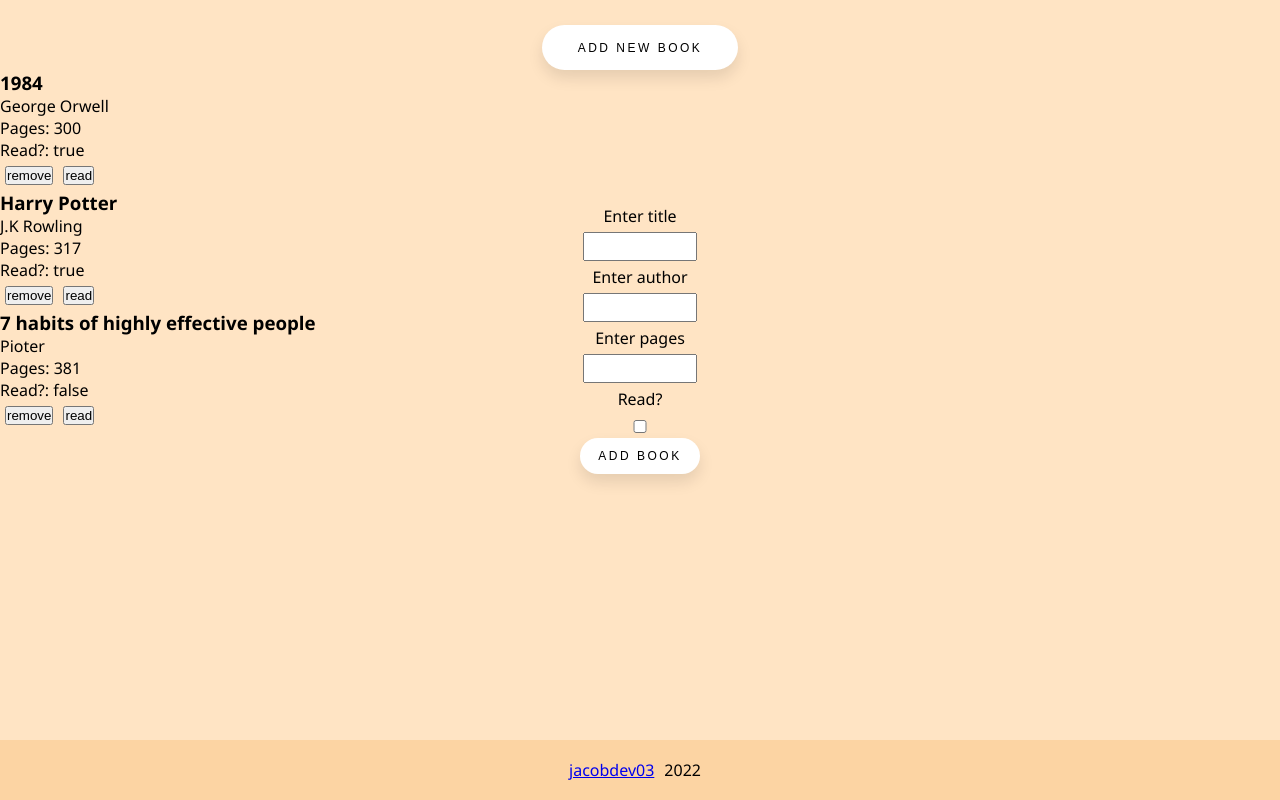
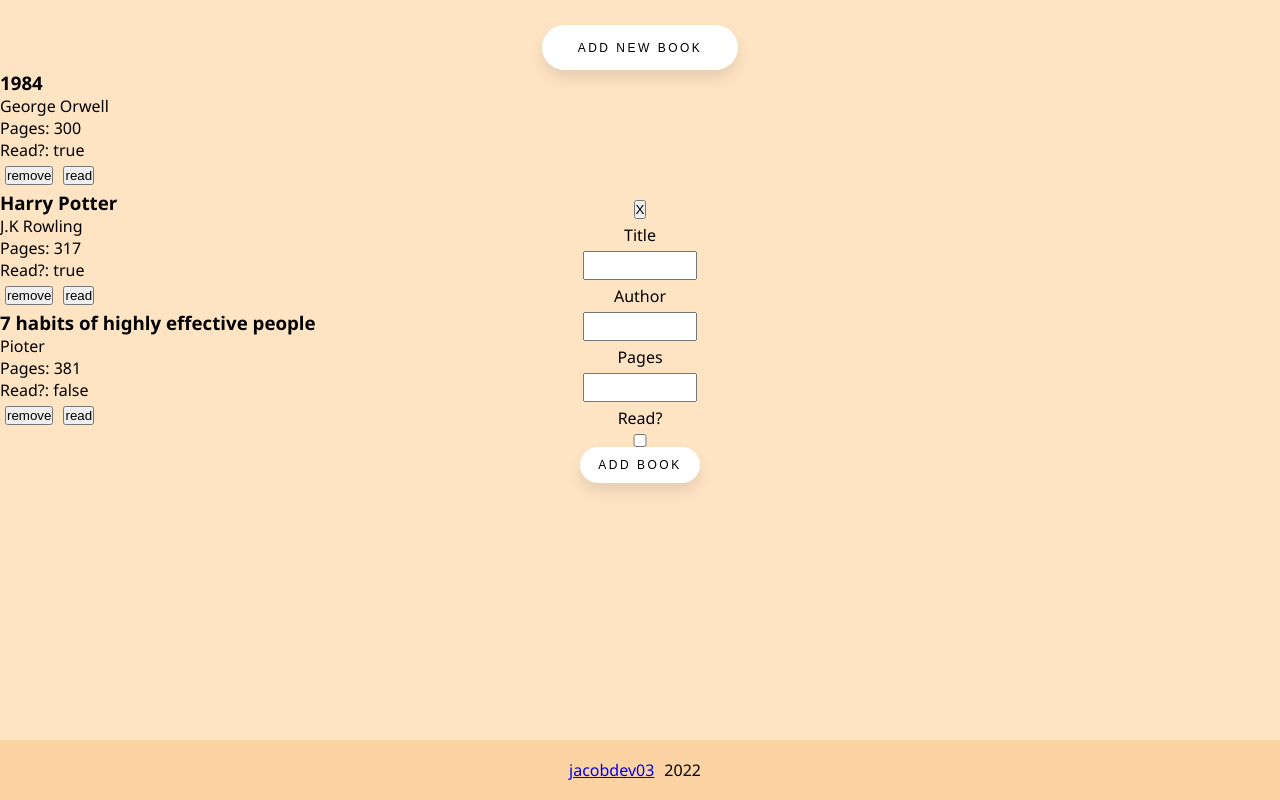
Before and after one commit to jacobdev03/library-project, a plain HTML site: page index.html in a window 1280 px wide. Both pictures are taken after a click on the button "ADD NEW BOOK". Drawn offline with Linux system fonts and the light colour scheme.

Commit message:
modify form html

```diff
--- a/index.html
+++ b/index.html
@@ -12,17 +12,22 @@
       <button class="addBookBtn">add new book</button>
     </div>
     <div class="book-container"></div>
+    <div class="form-wrapper">
       <form action="#" class="addBookForm">
-      <label for="title">Enter title</label>
+        <button type="button" class="close-form">X</button>
+        <label for="title">Title</label>
         <input type="text" name="title" id="title" required="required" />
-      <label for="author">Enter author</label>
+        <label for="author">Author</label>
         <input type="text" name="author" id="author" required="required" />
-      <label for="pages">Enter pages</label>
+        <label for="pages">Pages</label>
         <input type="number" name="pages" id="pages" required="required" />
         <label for="read">Read?</label>
-      <input type="checkbox" value="read" class="btn" id="read" />
+        <input type="checkbox" id="read" />
+        <div class="button-wrapper">
           <button type="submit" id="form-add-btn">Add book</button>
+        </div>
       </form>
+    </div>
     <footer class="footer">
       <div class="author">
         <a href="https://github.com/jacobdev03">jacobdev03</a>
```
Lines whose indentation alone changed are shown as unchanged.
